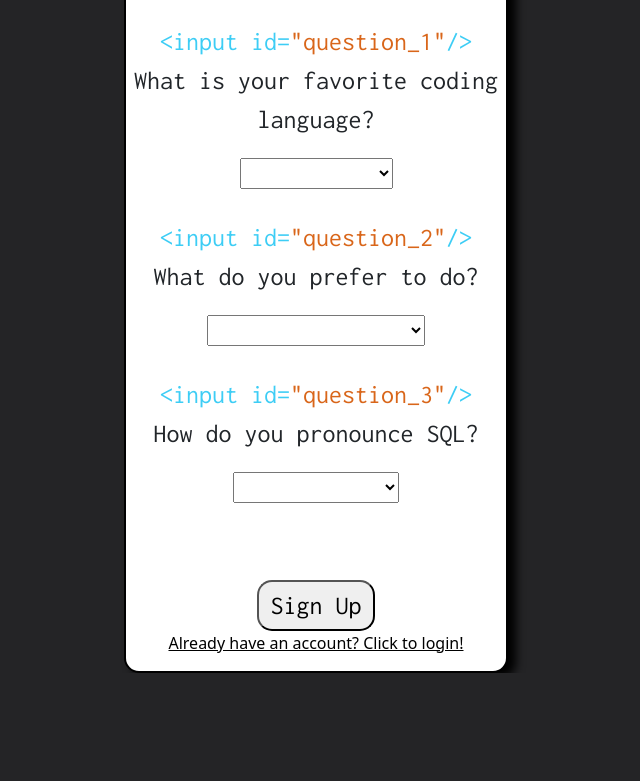
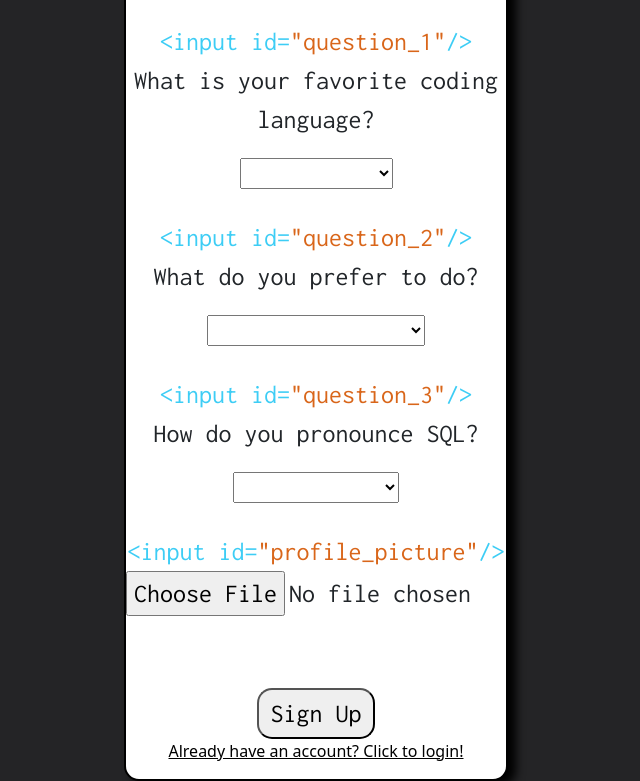
Before and after one commit to DyllanMoore/dating-app, an Angular app in the folder datingApp/: page /signup in a window 1280 px wide. Shown: the part 986-1767 px from the top of the page, without its empty margins (324-964 px from the left). Before the commit the page ends 1659 px from the top, so only its background shows below. Built offline with nearby package versions, Linux system fonts and the light colour scheme.

Commit message:
Having to push before it will let me have Yuk's frontend :(

```diff
--- a/datingApp/src/app/components/signup/signup.component.html
+++ b/datingApp/src/app/components/signup/signup.component.html
@@ -165,6 +165,19 @@
       </select>
   </div>
   <br>
+  <div class="form-input">
+    <label for="pfp" class="form-label">&lt;input id=<p class="form-label-color">"profile_picture"</p>/&gt;</label>
+    <br>
+  <input
+    type="file"
+    class="form-input"
+    name="pfp"
+    [(ngModel)]="form.pfp"
+    required
+    #pfp="ngModel"
+  />
+</div>
+  <br>
         <div class="form-group small-margin">
           <button type="submit" class="button submit-button small-margin">Sign Up</button>
         </div>
--- a/datingApp/src/app/services/auth.service.ts
+++ b/datingApp/src/app/services/auth.service.ts
@@ -17,7 +17,7 @@ export class AuthService {
       password
     }, httpOptions);
   }
-  signup(username: string, password: string, first_name: string, city: string, state: string, country: string, date_of_birth: Date, question_1_id: Number, question_2_id: Number, question_3_id: Number): Observable<any> {
+  signup(username: string, password: string, first_name: string, city: string, state: string, country: string, date_of_birth: Date, question1Id: Number, question2Id: Number, question3Id: Number): Observable<any> {
     return this.http.post(AUTH_API, {
       username,
       password,
@@ -26,9 +26,9 @@ export class AuthService {
       state,
       country,
       date_of_birth,
-      question_1_id,
-      question_2_id,
-      question_3_id
+      question1Id,
+      question2Id,
+      question3Id
     }, httpOptions);
   }
 }
```
Also changed, not shown: 4 other files (tests, documents, lock files or other folders).
